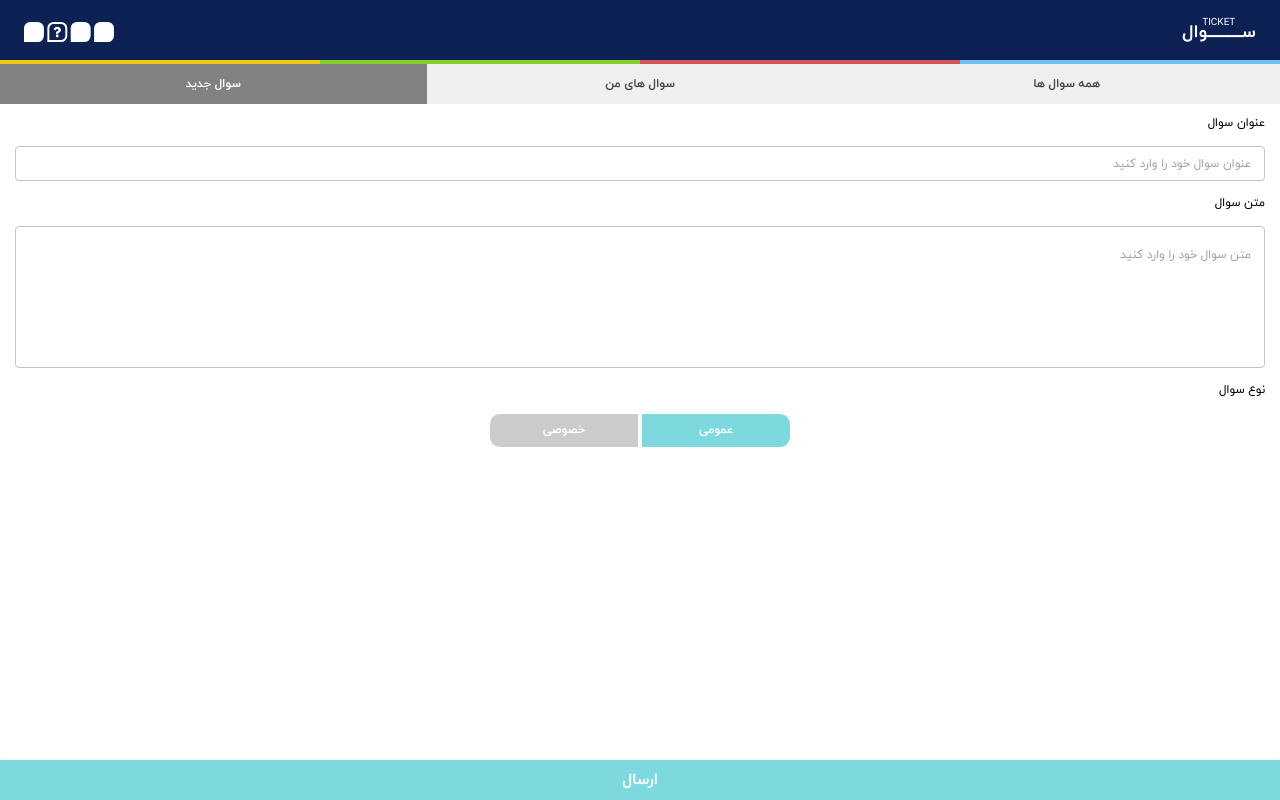
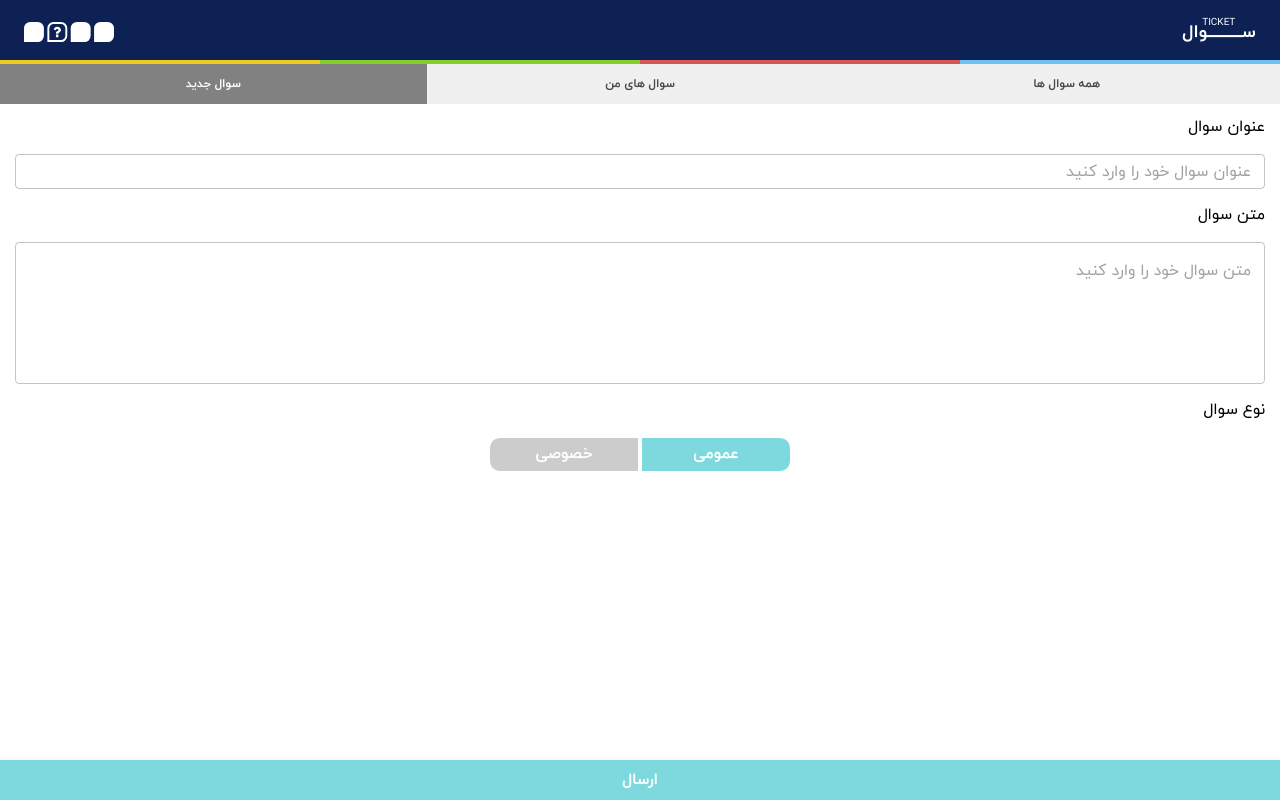
Before and after one commit to weblite-wapps/issues, a React (Create React App) app in the folder frontend/: page /mine in a window 1280 px wide. Both pictures are taken after a click on the tab "سوال جدید". Built offline with nearby package versions, Linux system fonts and the light colour scheme; no server answers.

Commit message:
fix(master): Fix text field font size

```diff
--- a/frontend/src/App/components/IssueList/issueList.jsx
+++ b/frontend/src/App/components/IssueList/issueList.jsx
@@ -28,7 +28,7 @@ const IssueList = ({ issues }) => {
           style: {
             padding: '0 14px',
             height: '35px',
-            fontSize: '12px',
+            fontSize: '16px',
             lineHeight: '21px',
             letterSpacing: '-0.08px',
             fontFamily: 'iranyekan',
--- a/frontend/src/App/components/IssuePage/components/SendField/sendField.jsx
+++ b/frontend/src/App/components/IssuePage/components/SendField/sendField.jsx
@@ -70,7 +70,7 @@ const SendField = ({
         onKeyDown,
         style: {
           minHeight: 30,
-          fontSize: '12px',
+          fontSize: '16px',
           lineHeight: '21px',
           letterSpacing: '-0.08px',
           fontFamily: 'iranyekan',
--- a/frontend/src/App/components/NewIssue/newIssue.jsx
+++ b/frontend/src/App/components/NewIssue/newIssue.jsx
@@ -12,7 +12,7 @@ const titlesStyle = {
 }
 
 const fontStyle = {
-  fontSize: '12px',
+  fontSize: '16px',
   lineHeight: '21px',
   letterSpacing: '-0.08px',
   fontFamily: 'iranyekan',
@@ -35,7 +35,6 @@ const NewIssue = ({ title, body, onChange, onSubmit, loading, isPublic }) => {
         inputProps={{
           style: {
             padding: '0 14px',
-            fontSize: '12px',
             height: '35px',
             ...fontStyle,
           },
@@ -58,7 +57,7 @@ const NewIssue = ({ title, body, onChange, onSubmit, loading, isPublic }) => {
         variant="outlined"
         InputProps={{
           style: {
-            fontSize: '12px',
+            fontSize: '16px',
             ...fontStyle,
           },
         }}
```
